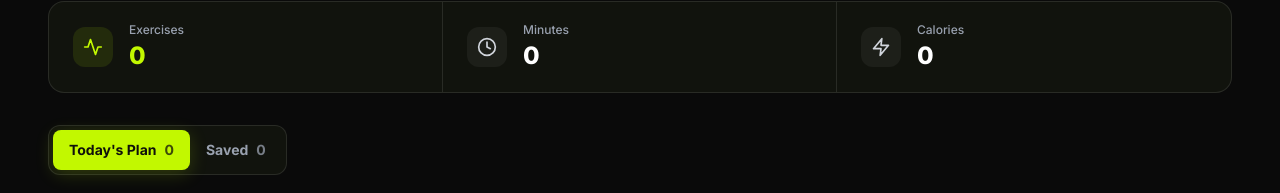
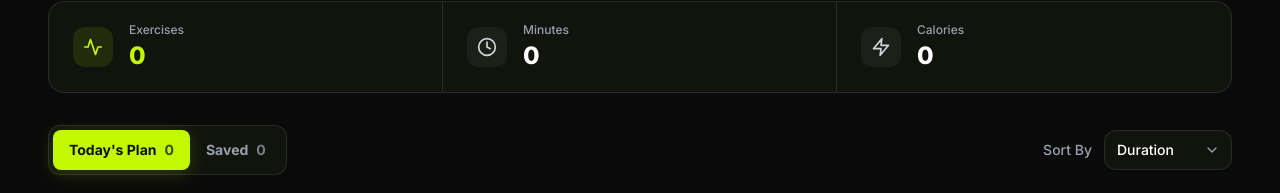
Before and after one commit to muzahiddipu/B-14_A06_Fit-Log, a Next.js app: page /my-plan in a window 1280 px wide. Shown: the part 236-429 px from the top of the page. Built offline with nearby package versions, Linux system fonts and the light colour scheme.

Commit message:
added the sort button and README.md file

```diff
--- a/src/app/components/MyPlan.jsx
+++ b/src/app/components/MyPlan.jsx
@@ -7,6 +7,7 @@ import {
   FiActivity,
   FiArrowUpRight,
   FiCheck,
+  FiChevronDown,
   FiClock,
   FiStar,
   FiX,
@@ -16,6 +17,7 @@ import { useWorkoutStore } from "./WorkoutStore";
 
 const MyPlan = ({ initialTab = "today" }) => {
   const [activeTab, setActiveTab] = useState(initialTab);
+  const [sortBy, setSortBy] = useState("duration");
   const {
     plannedWorkouts,
     savedWorkouts,
@@ -26,11 +28,19 @@ const MyPlan = ({ initialTab = "today" }) => {
   } = useWorkoutStore();
   const isTodayTab = activeTab === "today";
   const workouts = isTodayTab ? plannedWorkouts : savedWorkouts;
-  const totalMinutes = plannedWorkouts.reduce(
+  const sortedWorkouts = [...workouts].sort((first, second) => {
+    const firstValue = Number(first[sortBy] || 0);
+    const secondValue = Number(second[sortBy] || 0);
+
+    return sortBy === "rating"
+      ? secondValue - firstValue
+      : firstValue - secondValue;
+  });
+  const totalMinutes = workouts.reduce(
     (total, workout) => total + Number(workout.duration || 0),
     0,
   );
-  const totalCalories = plannedWorkouts.reduce(
+  const totalCalories = workouts.reduce(
     (total, workout) => total + Number(workout.caloriesBurned || 0),
     0,
   );
@@ -51,7 +61,9 @@ const MyPlan = ({ initialTab = "today" }) => {
         </header>
 
         <section
-          aria-label="Today's plan summary"
+          aria-label={
+            isTodayTab ? "Today's plan summary" : "Saved workouts summary"
+          }
           className="mt-6 grid grid-cols-1 overflow-hidden rounded-2xl border border-white/10 bg-[#11130d] sm:grid-cols-3"
         >
           <div className="flex items-center gap-4 border-b border-white/10 px-5 py-4 sm:border-r sm:border-b-0 sm:px-6 sm:py-5">
@@ -61,7 +73,7 @@ const MyPlan = ({ initialTab = "today" }) => {
             <div>
               <p className="text-xs font-medium text-gray-400">Exercises</p>
               <p className="mt-0.5 text-2xl font-extrabold text-[#C2F800]">
-                {plannedWorkouts.length}
+                {workouts.length}
               </p>
             </div>
           </div>
@@ -124,6 +136,30 @@ const MyPlan = ({ initialTab = "today" }) => {
               <span className="ml-2 opacity-75">{savedWorkouts.length}</span>
             </button>
           </div>
+          <div className="flex items-center justify-between gap-3 sm:justify-end">
+            <label
+              htmlFor="workout-sort"
+              className="text-xs font-medium text-gray-400 sm:text-sm"
+            >
+              Sort By
+            </label>
+            <div className="relative">
+              <select
+                id="workout-sort"
+                value={sortBy}
+                onChange={(event) => setSortBy(event.target.value)}
+                className="min-h-10 min-w-32 appearance-none rounded-xl border border-white/10 bg-[#11130d] py-2 pl-3 pr-9 text-sm font-medium text-white outline-none transition-colors hover:border-[#C2F800]/40 focus:border-[#C2F800] focus:ring-2 focus:ring-[#C2F800]/20"
+              >
+                <option value="duration">Duration</option>
+                <option value="caloriesBurned">Calories</option>
+                <option value="rating">Rating</option>
+              </select>
+              <FiChevronDown
+                aria-hidden="true"
+                className="pointer-events-none absolute right-3 top-1/2 h-4 w-4 -translate-y-1/2 text-gray-400"
+              />
+            </div>
+          </div>
         </div>
 
         {!isHydrated ? (
@@ -156,7 +192,7 @@ const MyPlan = ({ initialTab = "today" }) => {
           </div>
         ) : (
           <div className="mt-5 grid grid-cols-1 gap-4">
-            {workouts.map((workout) => (
+            {sortedWorkouts.map((workout) => (
               <article
                 key={workout.id}
                 className="grid grid-cols-[88px_minmax(0,1fr)] items-center gap-x-4 gap-y-3 rounded-2xl border border-white/10 bg-[#11130d] p-3 transition-colors hover:border-[#C2F800]/30 sm:grid-cols-[128px_minmax(0,1fr)_auto] sm:gap-x-5 sm:p-4"
```
Also changed, not shown: 1 other file (tests, documents, lock files or other folders).
